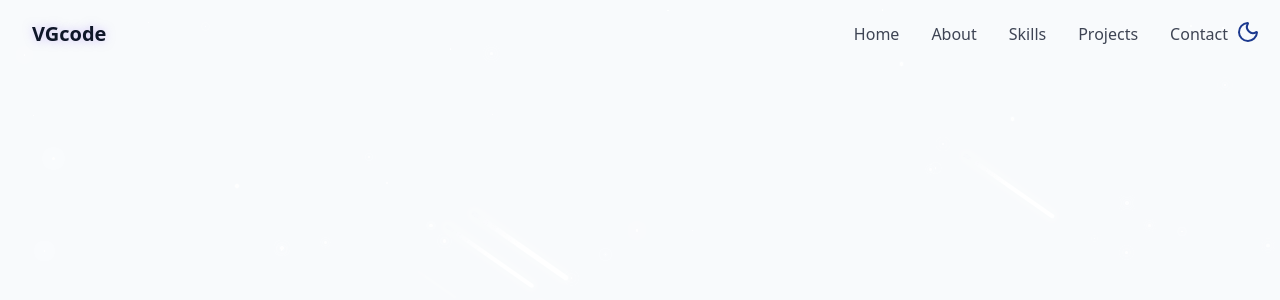
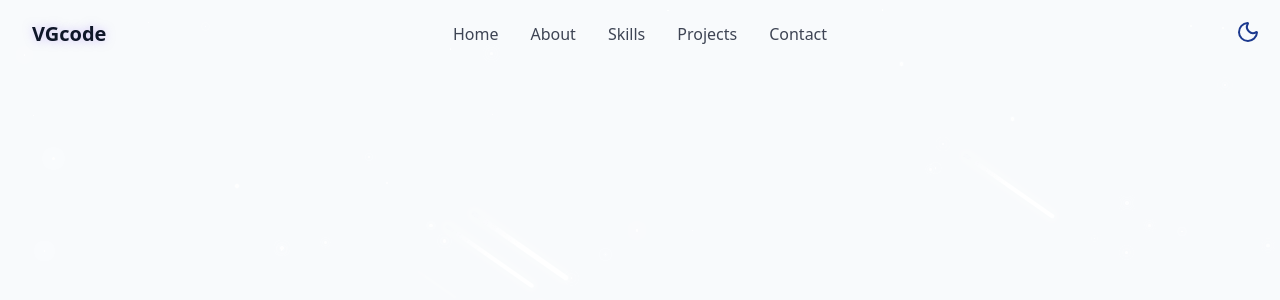
Before and after one commit to Gcvishwas/Portfolio, a React (Vite) app: page / in a window 1280 px wide. Shown: the top 300 px of the page. Built offline with nearby package versions, Linux system fonts and the light colour scheme.

Commit message:
Refactor Navbar component: define NavItem type and enhance type safety

```diff
--- a/src/Components/Navbar.tsx
+++ b/src/Components/Navbar.tsx
@@ -2,7 +2,11 @@ import { useEffect, useState } from "react";
 import { cn } from "../lib/utils";
 import { Menu, X } from "lucide-react";
 
-const navItems = [
+type NavItem = {
+  name: string;
+  href: string;
+};
+const navItems: NavItem[] = [
   { name: "Home", href: "#hero" },
   { name: "About", href: "#about" },
   { name: "Skills", href: "#skills" },
@@ -11,8 +15,8 @@ const navItems = [
 ];
 
 const Navbar = () => {
-  const [isScroll, setIsScroll] = useState(false);
-  const [isMenu, setIsMenu] = useState(false);
+  const [isScroll, setIsScroll] = useState<boolean>(false);
+  const [isMenu, setIsMenu] = useState<boolean>(false);
   useEffect(() => {
     const handleScroll = () => {
       setIsScroll(window.scrollY > 10);
@@ -39,7 +43,7 @@ const Navbar = () => {
 
         {/* Desktop nav */}
 
-        <div className="hidden md:flex space-x-8 mr-5">
+        <div className="hidden md:flex space-x-8 transform -translate-x-1/2 left-1/2 absolute">
           {navItems.map((item, key) => (
             <a
               key={key}
```
